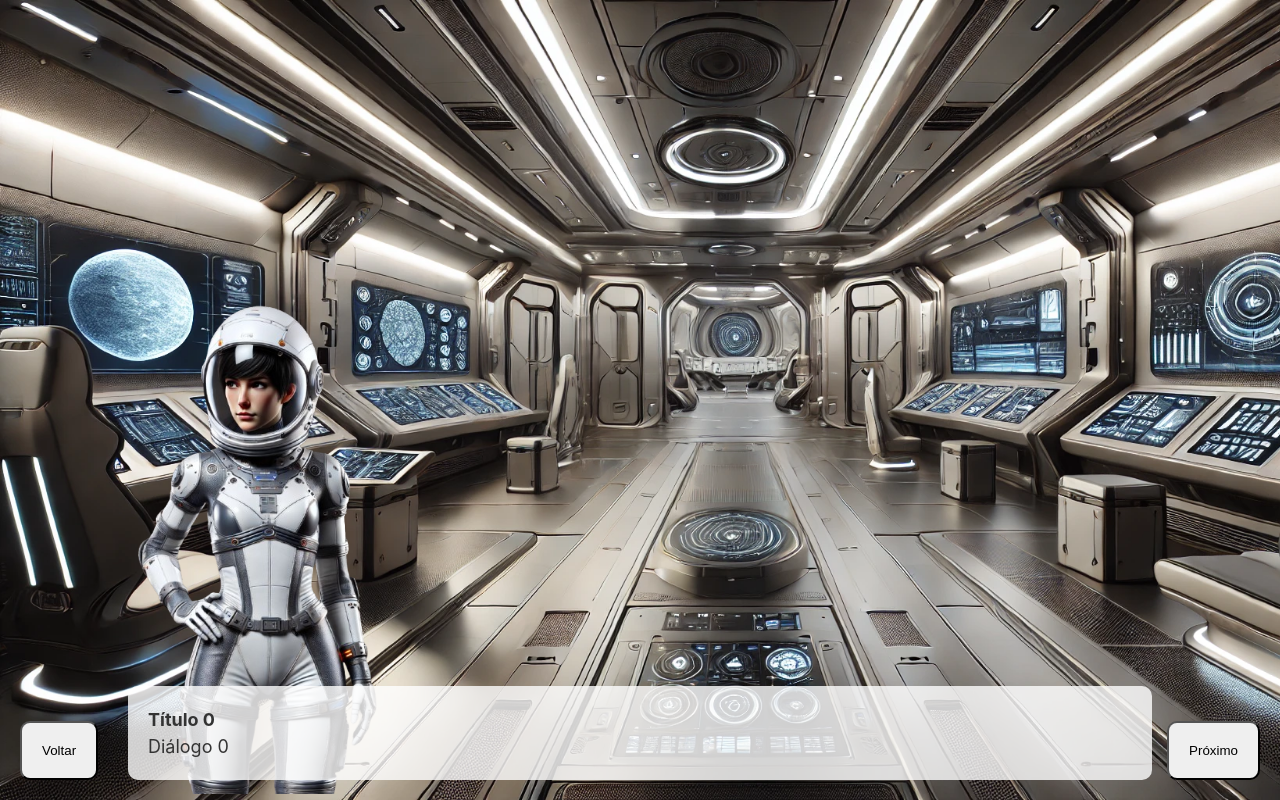
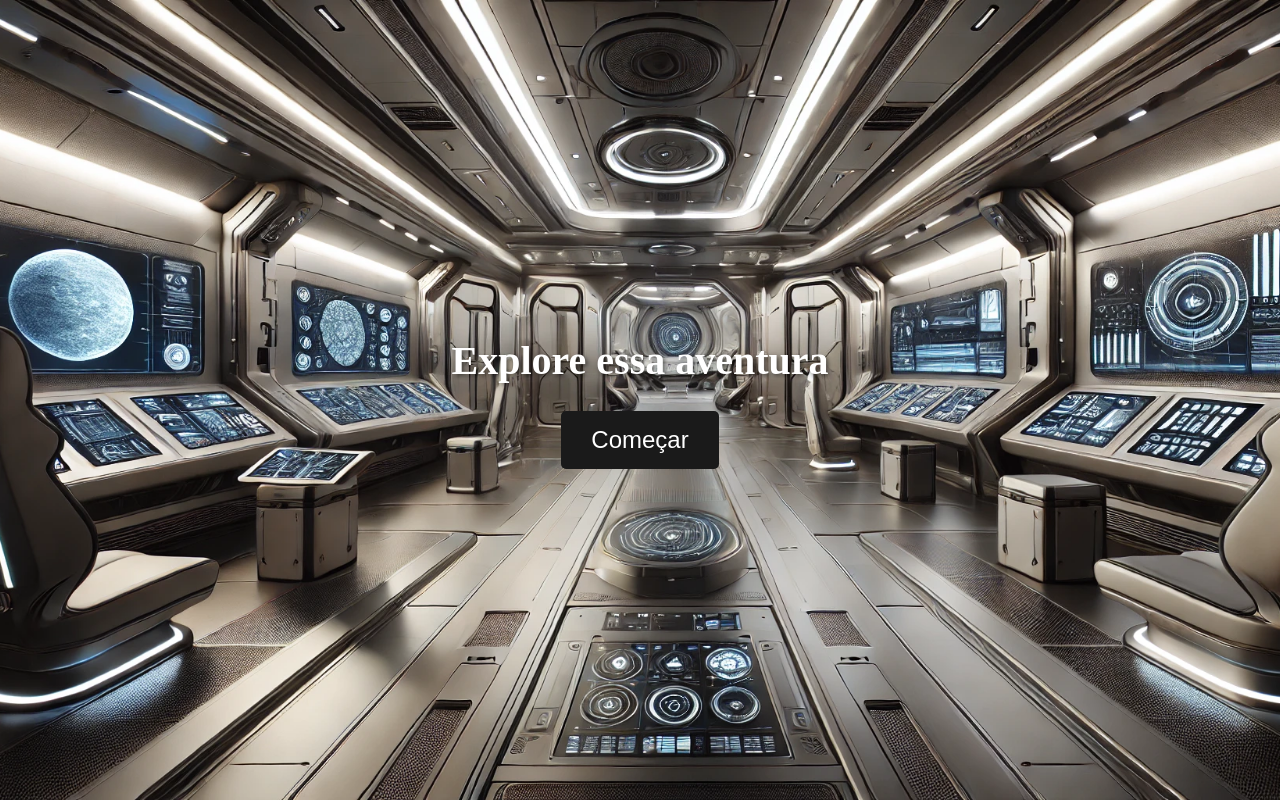
Before and after one commit to Daniel-Alencar/storytelling, a React (Vite) app: page / in a window 1280 px wide. Built offline with nearby package versions, Linux system fonts and the light colour scheme.

Commit message:
feat: prologue + story

```diff
--- a/src/App.jsx
+++ b/src/App.jsx
@@ -16,7 +16,16 @@ function App() {
         <BackgroundMusic />
 
         <Routes>
-          <Route path='/' element={<StoryPage/>}/>
+          <Route
+            path='/'
+            element={
+              <LoginPage />
+            }
+          />
+          <Route
+            path='/history'
+            element={<StoryPage/>}
+          />
           <Route
             path='/chapter'
             element={
@@ -24,15 +33,9 @@ function App() {
             }
           />
           <Route
-            path='/history'
+            path='/prologue'
             element={
-              <DescriptionPage text={"O  ano é 2147. A Terra está passando por tempos difíceis. Os recursos naturais estão quase esgotados, e a humanidade precisa encontrar uma nova casa para sobreviver."}/>
-            }
-          />
-          <Route
-            path='/login'
-            element={
-              <LoginPage />
+              <DescriptionPage />
             }
           />
           <Route
--- a/src/pages/ChapterPage/index.jsx
+++ b/src/pages/ChapterPage/index.jsx
@@ -34,7 +34,7 @@ export default function ChapterPage({ name }) {
   const navigate = useNavigate();
 
   const handleToStoryPage = () => {
-    navigate('/');
+    navigate('/history');
   }
 
   useEffect(() => {
--- a/src/pages/DescriptionPage/index.jsx
+++ b/src/pages/DescriptionPage/index.jsx
@@ -1,61 +1,78 @@
 import { useState, useEffect } from 'react';
 import styles from './styles.module.css';
 import NextButton from '../../components/NextButton';
-
-import { useLocation, useNavigate } from 'react-router-dom';
 import BackButton from '../../components/BackButton';
-
+import { story } from '../../utils/story';
+import { useNavigate } from 'react-router-dom';
 
 function repeatSecondCharacter(str) {
-  // Verifica se a string tem pelo menos dois caracteres
   if (str.length < 2) {
-    // Retorna a string original se tiver menos de dois caracteres
     return str;
   }
-  // Acessa o segundo caractere (índice 1)
   const secondChar = str[1];
-
-  // Cria a nova string com o segundo caractere repetido
   const newString = str[0] + secondChar + secondChar + str.slice(2);
-
   return newString;
 }
 
-export default function DescriptionPage({ text }) {
+export default function DescriptionPage() {
 
-  const location = useLocation();
-  const { chapterName } = location.state || {};
+  const navigate = useNavigate();
 
   // Estado para o texto sendo "digitado"
   const [displayedText, setDisplayedText] = useState('');
-  const [completedName, setCompletedName] = useState(
-    text
-  );
 
-  const navigate = useNavigate();
+  // Estado para o índice da história, inicializando com o valor do localStorage, se existir
+  const [currentIndex, setCurrentIndex] = useState(() => {
+    const savedIndex = localStorage.getItem('currentIndex');
 
-  const handleToStoryPage = () => {
-    navigate('/');
-  }
+    localStorage.setItem('storyIndex', 0);
+    localStorage.setItem('chapterIndex', 0);
 
+    // Converte para número se existir, ou começa do zero
+    return savedIndex !== null ? parseInt(savedIndex) : 0;
+  });
+
+  const [completedName, setCompletedName] = useState(repeatSecondCharacter(story.prologue[currentIndex]));
+
+  // Atualiza o índice para voltar ao texto anterior
+  const handleToBackPage = () => {
+    if (currentIndex > 0) {
+      setCurrentIndex((prevIndex) => prevIndex - 1);
+    }
+  };
+
+  // Atualiza o índice para avançar ao próximo texto
+  const handleToNextPage = () => {
+    if (currentIndex < story.prologue.length - 1) {
+      setCurrentIndex((prevIndex) => prevIndex + 1);
+    } else {
+      navigate('/history');
+    }
+  };
+
+  // Efeito que cuida da digitação de cada texto
   useEffect(() => {
     let currentIndex = 0;
+    setDisplayedText('');
 
     const intervalId = setInterval(() => {
       if (currentIndex < (completedName.length - 1)) {
-        // Adiciona uma letra ao texto
         setDisplayedText((prev) => prev + completedName[currentIndex]);
-        console.log(displayedText);
         currentIndex++;
       } else {
-        // Para o intervalo quando todo o texto for exibido
         clearInterval(intervalId);
       }
     }, 50); // Velocidade da digitação em milissegundos
 
-    // Limpa o intervalo quando o componente desmonta
     return () => clearInterval(intervalId);
   }, [completedName]);
+
+  // Atualiza o texto e salva o progresso no localStorage quando o índice atual é alterado
+  useEffect(() => {
+    setCompletedName(repeatSecondCharacter(story.prologue[currentIndex]));
+    // Salva o índice no localStorage
+    localStorage.setItem('currentIndex', currentIndex);
+  }, [currentIndex]);
 
   return (
     <>
@@ -69,11 +86,11 @@ export default function DescriptionPage({ text }) {
 
       <BackButton
         text={'Voltar'}
-        onClick={handleToStoryPage}
+        onClick={handleToBackPage}
       />
       <NextButton
         text={'Próximo'}
-        onClick={handleToStoryPage}
+        onClick={handleToNextPage}
       />
     </>
   );
--- a/src/pages/LoginPage/index.jsx
+++ b/src/pages/LoginPage/index.jsx
@@ -7,7 +7,7 @@ const LoginPage = ({ onStart }) => {
   const navigate = useNavigate();
 
   const handleToStoryPage = () => {
-    navigate('/');
+    navigate('/prologue');
   }
 
   return (
--- a/src/pages/MiniGames/TransitMethodGame/index.jsx
+++ b/src/pages/MiniGames/TransitMethodGame/index.jsx
@@ -73,7 +73,7 @@ function TransitMethodGame() {
       setScore(score + 1);
       alert("Você acertou! Um possível exoplaneta foi detectado!");
       if((score + 1) >= maximumScore) {
-        navigate('/');
+        navigate('/history');
       }
     } else {
       alert("Tente novamente. Esse não contém um exoplaneta.");
--- a/src/pages/StoryPage/index.jsx
+++ b/src/pages/StoryPage/index.jsx
@@ -4,8 +4,6 @@ import NextButton from '../../components/NextButton';
 import { story } from '../../utils/story';
 import { useState, useEffect } from 'react';
 import BackButton from '../../components/BackButton';
-
-import ChapterPage from '../ChapterPage';
 
 import { useNavigate } from 'react-router-dom';
 
@@ -33,18 +31,18 @@ export default function StoryPage() {
 
     if (newIndex >= 0) {
       setStoryIndex(newIndex);
-      if(story[storyChapter].conversations[newIndex].showMinigame) {
+      if(story.chapters[storyChapter].conversations[newIndex].showMinigame) {
         navigate('/minigame');
       }
       // Salva o progresso no localStorage
       localStorage.setItem('storyIndex', newIndex);
     } else {
       let newChapter = storyChapter - 1;
-      newIndex = story[storyChapter - 1].conversations.length - 1;
+      newIndex = story.chapters[storyChapter - 1].conversations.length - 1;
 
       if(newChapter >= 0) {
         setStoryIndex(newIndex);
-        if(story[storyChapter].conversations[newIndex].showMinigame) {
+        if(story.chapters[storyChapter].conversations[newIndex].showMinigame) {
           navigate('/minigame');
         }
         setStoryChapter(newChapter);
@@ -54,7 +52,7 @@ export default function StoryPage() {
 
         navigate('/chapter', {
           state: {
-            chapterName: story[newChapter].chapterName
+            chapterName: story.chapters[newChapter].chapterName
           }
         });
       }
@@ -63,22 +61,30 @@ export default function StoryPage() {
 
   // Função para atualizar o índice e salvar no localStorage
   const changeNextStoryIndex = () => {
+    console.log("AQUIII");
+
     let newIndex = storyIndex + 1;
-    if (newIndex < story[storyChapter].conversations.length) {
+    if (newIndex < story.chapters[storyChapter].conversations.length) {
+      console.log("Mudança de diálogo!");
+
       setStoryIndex(newIndex);
-      if(story[storyChapter].conversations[newIndex].showMinigame) {
+      if(story.chapters[storyChapter].conversations[newIndex].showMinigame) {
         navigate('/minigame');
       }
 
       // Salva o progresso no localStorage
       localStorage.setItem('storyIndex', newIndex);
     } else {
+      console.log("Fim de capítulo!");
+
       newIndex = 0;
       let newChapter = storyChapter + 1;
 
-      if(newChapter < story.length) {
+      if(newChapter < story.chapters.length) {
+        console.log("Mudança de capítulo!");
+
         setStoryIndex(newIndex);
-        if(story[storyChapter].conversations[newIndex].showMinigame) {
+        if(story.chapters[storyChapter].conversations[newIndex].showMinigame) {
           navigate('/minigame');
         }
         setStoryChapter(newChapter);
@@ -88,7 +94,7 @@ export default function StoryPage() {
 
         navigate('/chapter', {
           state: {
-            chapterName: story[newChapter].chapterName
+            chapterName: story.chapters[newChapter].chapterName
           }
         });
       }
@@ -107,9 +113,6 @@ export default function StoryPage() {
     }
   }, []);
 
-  // if(showChapterPage) {
-  //   return <ChapterPage name={story[storyChapter].chapterName}/>
-  // }
 
   return (
     <div className={styles.App}>
@@ -118,7 +121,7 @@ export default function StoryPage() {
         style={{
           // Define a imagem de fundo dinamicamente
           backgroundImage: `url(
-            ${story[storyChapter].conversations[storyIndex].backgroundImage}
+            ${story.chapters[storyChapter].conversations[storyIndex].backgroundImage}
           )`,
           backgroundSize: 'cover',
           height: '100%',
@@ -131,15 +134,15 @@ export default function StoryPage() {
         <div className={styles.character}>
           <img
             // Define a imagem do personagem dinamicamente
-            src={story[storyChapter].conversations[storyIndex].characterImage}
+            src={story.chapters[storyChapter].conversations[storyIndex].characterImage}
             alt="Character"
             className={styles.characterImg}
           />
         </div>
 
         <DialogueBox
-          title={story[storyChapter].conversations[storyIndex].title}
-          text={story[storyChapter].conversations[storyIndex].description}
+          title={story.chapters[storyChapter].conversations[storyIndex].title}
+          text={story.chapters[storyChapter].conversations[storyIndex].description}
         />
       </div>
 
--- a/src/utils/story.js
+++ b/src/utils/story.js
@@ -4,14 +4,21 @@ import backgroundImage1 from '../assets/StoryPage/background1.webp';
 import character0 from '../assets/StoryPage/character0.png';
 import character1 from '../assets/StoryPage/character1.png';
 
-export const story = [
+export const story = {
+  title: "O Destino Além das Estrelas: A Missão que Mudou Tudo",
+  prologue: [
+    `     O ano é 2147. A Terra está passando por tempos difíceis. Os recursos naturais estão quase esgotados, e a humanidade precisa encontrar uma nova casa para sobreviver.`,
+    `     A última esperança vem com a descoberta de exoplanetas, mundos que orbitam estrelas distantes e que podem ser habitáveis. Você faz parte da tripulação da nave Stella Explorer, liderada pela corajosa Capitã Aurora.`,
+    `     Sua missão: encontrar um novo lar para a humanidade entre as estrelas...`
+  ],
+  chapters: [
     {
       chapter: 0,
-    chapterName: "Capítulo 0: Prólogo",
+      chapterName: "    Capítulo 0: Prólogo",
       conversations: [
         {
           title: "Título 0",
-        description: "Diálogo 0",
+          description: `Diálogo 0`,
           backgroundImage: backgroundImage0,
           characterImage: character0,
         },
@@ -31,7 +38,7 @@ export const story = [
     },
     {
       chapter: 1,
-    chapterName: "Capítulo 1: A decisão",
+      chapterName: "    Capítulo 1: A decisão",
       conversations: [
         {
           title: "Título 3",
@@ -56,14 +63,15 @@ export const story = [
     },
     {
       chapter: 2,
-    chapterName: "Capítulo final: O dilema",
+      chapterName: "    Capítulo final: O dilema",
       conversations: [
         {
           title: "Título 6",
-        description: "Diálogo 6",
+          description: `Diálogo 6`,
           backgroundImage: backgroundImage0,
           characterImage: character0,
         }
       ]
     }
-];
+  ]
+};
```
Lines whose indentation alone changed are shown as unchanged.
